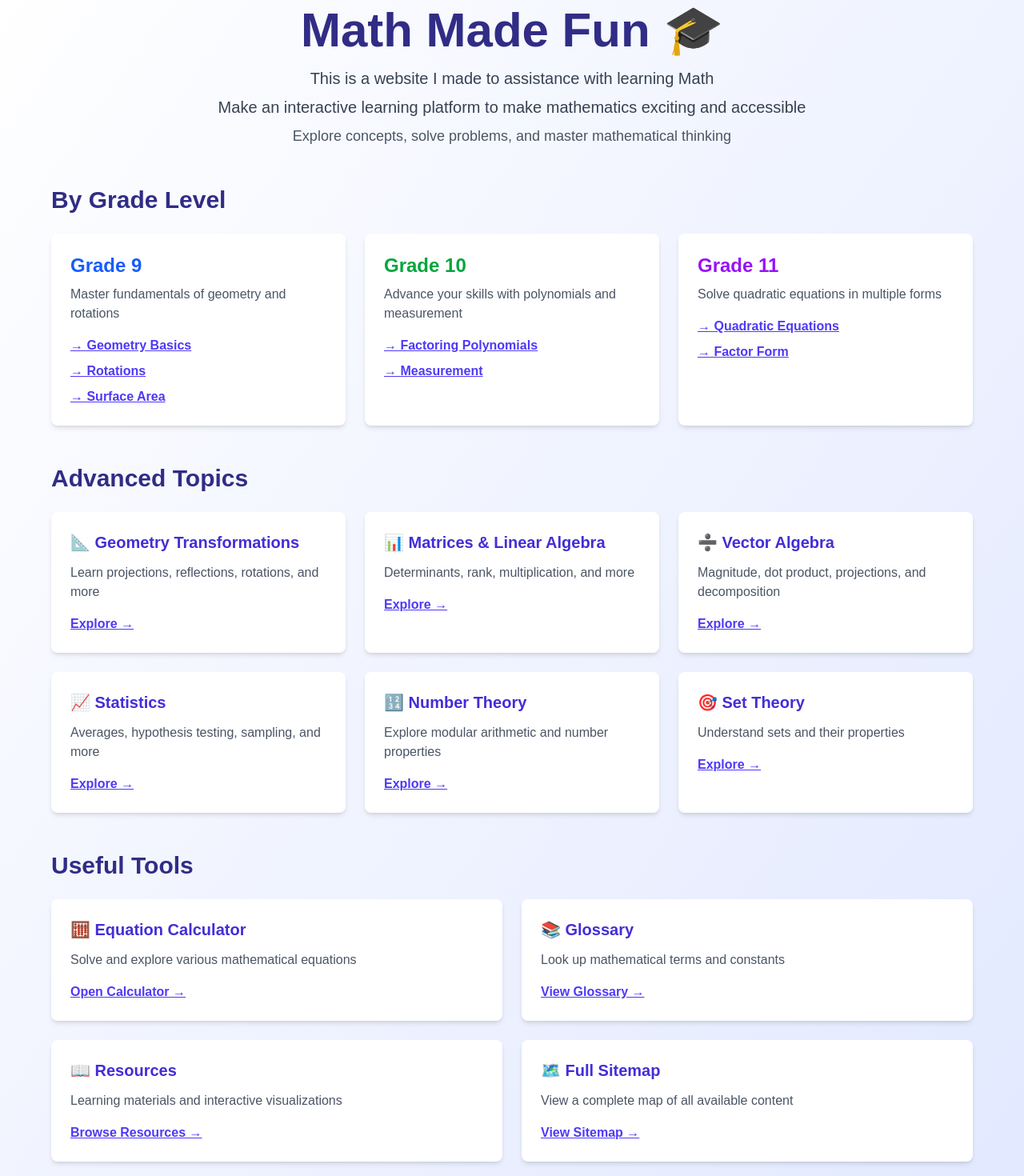
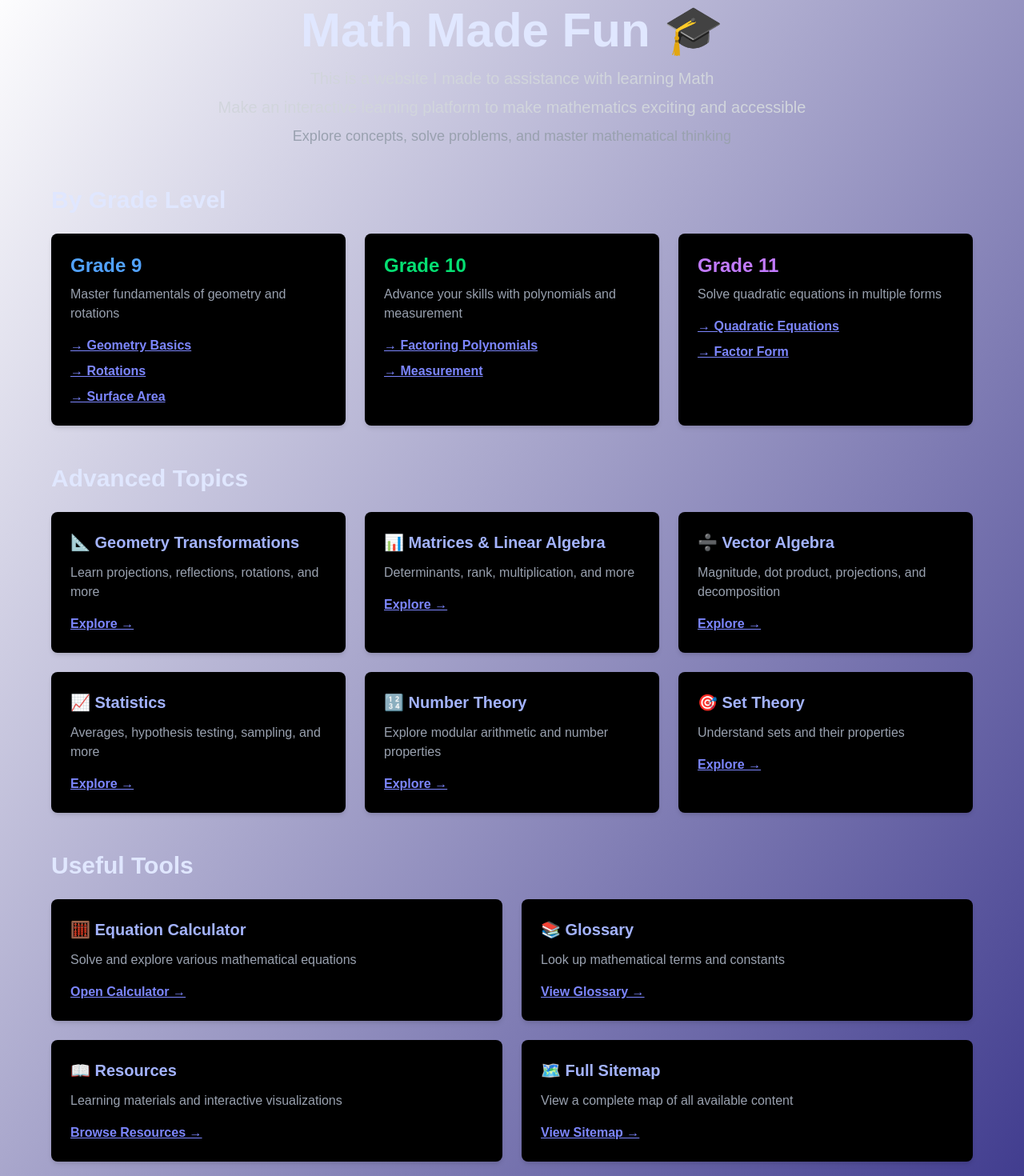
Before and after one commit to RisingSatalite/math-made-fun, a Next.js app: page / in a window 1280 px wide. Shown: the part 140-1610 px from the top of the page at 80% size. Built offline with nearby package versions, Linux system fonts and the light colour scheme.

Commit message:
darkmode

```diff
--- a/src/app/page.js
+++ b/src/app/page.js
@@ -1,64 +1,64 @@
 export default function Home() {
   return (
-    <div className="min-h-screen bg-gradient-to-br from-blue-150 to-indigo-100 p-8 sm:p-12">
+    <div className="min-h-screen bg-gradient-to-br from-blue-850 to-indigo-900 p-8 sm:p-12">
       {/* Header Section */}
       <div className="max-w-6xl mx-auto">
         <div className="text-center mb-12">
-          <h1 className="text-5xl sm:text-6xl font-bold text-indigo-900 mb-4">
+          <h1 className="text-5xl sm:text-6xl font-bold text-indigo-100 mb-4">
             Math Made Fun 🎓
           </h1>
-          <p className="text-xl text-gray-700 mb-2">
+          <p className="text-xl text-gray-300 mb-2">
             This is a website I made to assistance with learning Math
           </p>
-          <p  className="text-xl text-gray-700 mb-2">
+          <p  className="text-xl text-gray-300 mb-2">
             Make an interactive learning platform to make mathematics exciting and accessible
           </p>
-          <p className="text-lg text-gray-600">
+          <p className="text-lg text-gray-400">
             Explore concepts, solve problems, and master mathematical thinking
           </p>
         </div>
 
         {/* Grade Levels Section */}
         <section className="mb-12">
-          <h2 className="text-3xl font-bold text-indigo-900 mb-6">By Grade Level</h2>
+          <h2 className="text-3xl font-bold text-indigo-100 mb-6">By Grade Level</h2>
           <div className="grid grid-cols-1 sm:grid-cols-2 lg:grid-cols-3 gap-6">
-            <div className="bg-white rounded-lg shadow-md hover:shadow-lg transition p-6">
-              <h3 className="text-2xl font-bold text-blue-600 mb-2">Grade 9</h3>
-              <p className="text-gray-600 mb-4">Master fundamentals of geometry and rotations</p>
+            <div className="bg-black rounded-lg shadow-md hover:shadow-lg transition p-6">
+              <h3 className="text-2xl font-bold text-blue-400 mb-2">Grade 9</h3>
+              <p className="text-gray-400 mb-4">Master fundamentals of geometry and rotations</p>
               <div className="space-y-2">
-                <a href="/grade9" className="block text-indigo-600 hover:text-indigo-800 font-semibold">
+                <a href="/grade9" className="block text-indigo-400 hover:text-indigo-200 font-semibold">
                   → Geometry Basics
                 </a>
-                <a href="/grade9/rotations" className="block text-indigo-600 hover:text-indigo-800 font-semibold">
+                <a href="/grade9/rotations" className="block text-indigo-400 hover:text-indigo-200 font-semibold">
                   → Rotations
                 </a>
-                <a href="/grade9/surfacearea" className="block text-indigo-600 hover:text-indigo-800 font-semibold">
+                <a href="/grade9/surfacearea" className="block text-indigo-400 hover:text-indigo-200 font-semibold">
                   → Surface Area
                 </a>
               </div>
             </div>
 
-            <div className="bg-white rounded-lg shadow-md hover:shadow-lg transition p-6">
-              <h3 className="text-2xl font-bold text-green-600 mb-2">Grade 10</h3>
-              <p className="text-gray-600 mb-4">Advance your skills with polynomials and measurement</p>
+            <div className="bg-black rounded-lg shadow-md hover:shadow-lg transition p-6">
+              <h3 className="text-2xl font-bold text-green-400 mb-2">Grade 10</h3>
+              <p className="text-gray-400 mb-4">Advance your skills with polynomials and measurement</p>
               <div className="space-y-2">
-                <a href="/grade10" className="block text-indigo-600 hover:text-indigo-800 font-semibold">
+                <a href="/grade10" className="block text-indigo-400 hover:text-indigo-200 font-semibold">
                   → Factoring Polynomials
                 </a>
-                <a href="/grade10/measurement" className="block text-indigo-600 hover:text-indigo-800 font-semibold">
+                <a href="/grade10/measurement" className="block text-indigo-400 hover:text-indigo-200 font-semibold">
                   → Measurement
                 </a>
               </div>
             </div>
 
-            <div className="bg-white rounded-lg shadow-md hover:shadow-lg transition p-6">
-              <h3 className="text-2xl font-bold text-purple-600 mb-2">Grade 11</h3>
-              <p className="text-gray-600 mb-4">Solve quadratic equations in multiple forms</p>
+            <div className="bg-black rounded-lg shadow-md hover:shadow-lg transition p-6">
+              <h3 className="text-2xl font-bold text-purple-400 mb-2">Grade 11</h3>
+              <p className="text-gray-400 mb-4">Solve quadratic equations in multiple forms</p>
               <div className="space-y-2">
-                <a href="/grade11/quadtaticequations" className="block text-indigo-600 hover:text-indigo-800 font-semibold">
+                <a href="/grade11/quadtaticequations" className="block text-indigo-400 hover:text-indigo-200 font-semibold">
                   → Quadratic Equations
                 </a>
-                <a href="/grade11/quadtaticequations/factorform" className="block text-indigo-600 hover:text-indigo-800 font-semibold">
+                <a href="/grade11/quadtaticequations/factorform" className="block text-indigo-400 hover:text-indigo-200 font-semibold">
                   → Factor Form
                 </a>
               </div>
@@ -68,52 +68,52 @@ export default function Home() {
 
         {/* Advanced Topics Section */}
         <section className="mb-12">
-          <h2 className="text-3xl font-bold text-indigo-900 mb-6">Advanced Topics</h2>
+          <h2 className="text-3xl font-bold text-indigo-100 mb-6">Advanced Topics</h2>
           <div className="grid grid-cols-1 sm:grid-cols-2 lg:grid-cols-3 gap-6">
-            <div className="bg-white rounded-lg shadow-md hover:shadow-lg transition p-6">
-              <h3 className="text-xl font-bold text-indigo-700 mb-3">📐 Geometry Transformations</h3>
-              <p className="text-gray-600 mb-4">Learn projections, reflections, rotations, and more</p>
-              <a href="/advance/geometryTransformations" className="text-indigo-600 hover:text-indigo-800 font-semibold">
+            <div className="bg-black rounded-lg shadow-md hover:shadow-lg transition p-6">
+              <h3 className="text-xl font-bold text-indigo-300 mb-3">📐 Geometry Transformations</h3>
+              <p className="text-gray-400 mb-4">Learn projections, reflections, rotations, and more</p>
+              <a href="/advance/geometryTransformations" className="text-indigo-400 hover:text-indigo-200 font-semibold">
                 Explore →
               </a>
             </div>
 
-            <div className="bg-white rounded-lg shadow-md hover:shadow-lg transition p-6">
-              <h3 className="text-xl font-bold text-indigo-700 mb-3">📊 Matrices & Linear Algebra</h3>
-              <p className="text-gray-600 mb-4">Determinants, rank, multiplication, and more</p>
-              <a href="/advance/matrixes" className="text-indigo-600 hover:text-indigo-800 font-semibold">
+            <div className="bg-black rounded-lg shadow-md hover:shadow-lg transition p-6">
+              <h3 className="text-xl font-bold text-indigo-300 mb-3">📊 Matrices & Linear Algebra</h3>
+              <p className="text-gray-400 mb-4">Determinants, rank, multiplication, and more</p>
+              <a href="/advance/matrixes" className="text-indigo-400 hover:text-indigo-200 font-semibold">
                 Explore →
               </a>
             </div>
 
-            <div className="bg-white rounded-lg shadow-md hover:shadow-lg transition p-6">
-              <h3 className="text-xl font-bold text-indigo-700 mb-3">➗ Vector Algebra</h3>
-              <p className="text-gray-600 mb-4">Magnitude, dot product, projections, and decomposition</p>
-              <a href="/advance/vector" className="text-indigo-600 hover:text-indigo-800 font-semibold">
+            <div className="bg-black rounded-lg shadow-md hover:shadow-lg transition p-6">
+              <h3 className="text-xl font-bold text-indigo-300 mb-3">➗ Vector Algebra</h3>
+              <p className="text-gray-400 mb-4">Magnitude, dot product, projections, and decomposition</p>
+              <a href="/advance/vector" className="text-indigo-400 hover:text-indigo-200 font-semibold">
                 Explore →
               </a>
             </div>
 
-            <div className="bg-white rounded-lg shadow-md hover:shadow-lg transition p-6">
-              <h3 className="text-xl font-bold text-indigo-700 mb-3">📈 Statistics</h3>
-              <p className="text-gray-600 mb-4">Averages, hypothesis testing, sampling, and more</p>
-              <a href="/advance/statictics" className="text-indigo-600 hover:text-indigo-800 font-semibold">
+            <div className="bg-black rounded-lg shadow-md hover:shadow-lg transition p-6">
+              <h3 className="text-xl font-bold text-indigo-300 mb-3">📈 Statistics</h3>
+              <p className="text-gray-400 mb-4">Averages, hypothesis testing, sampling, and more</p>
+              <a href="/advance/statictics" className="text-indigo-400 hover:text-indigo-200 font-semibold">
                 Explore →
               </a>
             </div>
 
-            <div className="bg-white rounded-lg shadow-md hover:shadow-lg transition p-6">
-              <h3 className="text-xl font-bold text-indigo-700 mb-3">🔢 Number Theory</h3>
-              <p className="text-gray-600 mb-4">Explore modular arithmetic and number properties</p>
-              <a href="/advance/numberTheory" className="text-indigo-600 hover:text-indigo-800 font-semibold">
+            <div className="bg-black rounded-lg shadow-md hover:shadow-lg transition p-6">
+              <h3 className="text-xl font-bold text-indigo-300 mb-3">🔢 Number Theory</h3>
+              <p className="text-gray-400 mb-4">Explore modular arithmetic and number properties</p>
+              <a href="/advance/numberTheory" className="text-indigo-400 hover:text-indigo-200 font-semibold">
                 Explore →
               </a>
             </div>
 
-            <div className="bg-white rounded-lg shadow-md hover:shadow-lg transition p-6">
-              <h3 className="text-xl font-bold text-indigo-700 mb-3">🎯 Set Theory</h3>
-              <p className="text-gray-600 mb-4">Understand sets and their properties</p>
-              <a href="/advance/setTheory" className="text-indigo-600 hover:text-indigo-800 font-semibold">
+            <div className="bg-black rounded-lg shadow-md hover:shadow-lg transition p-6">
+              <h3 className="text-xl font-bold text-indigo-300 mb-3">🎯 Set Theory</h3>
+              <p className="text-gray-400 mb-4">Understand sets and their properties</p>
+              <a href="/advance/setTheory" className="text-indigo-400 hover:text-indigo-200 font-semibold">
                 Explore →
               </a>
             </div>
@@ -122,36 +122,36 @@ export default function Home() {
 
         {/* Tools Section */}
         <section className="mb-12">
-          <h2 className="text-3xl font-bold text-indigo-900 mb-6">Useful Tools</h2>
+          <h2 className="text-3xl font-bold text-indigo-100 mb-6">Useful Tools</h2>
           <div className="grid grid-cols-1 sm:grid-cols-2 gap-6">
-            <div className="bg-white rounded-lg shadow-md hover:shadow-lg transition p-6">
-              <h3 className="text-xl font-bold text-indigo-700 mb-3">🧮 Equation Calculator</h3>
-              <p className="text-gray-600 mb-4">Solve and explore various mathematical equations</p>
-              <a href="/calculate" className="text-indigo-600 hover:text-indigo-800 font-semibold">
+            <div className="bg-black rounded-lg shadow-md hover:shadow-lg transition p-6">
+              <h3 className="text-xl font-bold text-indigo-300 mb-3">🧮 Equation Calculator</h3>
+              <p className="text-gray-400 mb-4">Solve and explore various mathematical equations</p>
+              <a href="/calculate" className="text-indigo-400 hover:text-indigo-200 font-semibold">
                 Open Calculator →
               </a>
             </div>
 
-            <div className="bg-white rounded-lg shadow-md hover:shadow-lg transition p-6">
-              <h3 className="text-xl font-bold text-indigo-700 mb-3">📚 Glossary</h3>
-              <p className="text-gray-600 mb-4">Look up mathematical terms and constants</p>
-              <a href="/glossary" className="text-indigo-600 hover:text-indigo-800 font-semibold">
+            <div className="bg-black rounded-lg shadow-md hover:shadow-lg transition p-6">
+              <h3 className="text-xl font-bold text-indigo-300 mb-3">📚 Glossary</h3>
+              <p className="text-gray-400 mb-4">Look up mathematical terms and constants</p>
+              <a href="/glossary" className="text-indigo-400 hover:text-indigo-200 font-semibold">
                 View Glossary →
               </a>
             </div>
 
-            <div className="bg-white rounded-lg shadow-md hover:shadow-lg transition p-6">
-              <h3 className="text-xl font-bold text-indigo-700 mb-3">📖 Resources</h3>
-              <p className="text-gray-600 mb-4">Learning materials and interactive visualizations</p>
-              <a href="/resources" className="text-indigo-600 hover:text-indigo-800 font-semibold">
+            <div className="bg-black rounded-lg shadow-md hover:shadow-lg transition p-6">
+              <h3 className="text-xl font-bold text-indigo-300 mb-3">📖 Resources</h3>
+              <p className="text-gray-400 mb-4">Learning materials and interactive visualizations</p>
+              <a href="/resources" className="text-indigo-400 hover:text-indigo-200 font-semibold">
                 Browse Resources →
               </a>
             </div>
 
-            <div className="bg-white rounded-lg shadow-md hover:shadow-lg transition p-6">
-              <h3 className="text-xl font-bold text-indigo-700 mb-3">🗺️ Full Sitemap</h3>
-              <p className="text-gray-600 mb-4">View a complete map of all available content</p>
-              <a href="/sitemap-veiw" className="text-indigo-600 hover:text-indigo-800 font-semibold">
+            <div className="bg-black rounded-lg shadow-md hover:shadow-lg transition p-6">
+              <h3 className="text-xl font-bold text-indigo-300 mb-3">🗺️ Full Sitemap</h3>
+              <p className="text-gray-400 mb-4">View a complete map of all available content</p>
+              <a href="/sitemap-veiw" className="text-indigo-400 hover:text-indigo-200 font-semibold">
                 View Sitemap →
               </a>
             </div>
@@ -159,12 +159,12 @@ export default function Home() {
         </section>
 
         {/* Footer CTA */}
-        <section className="bg-white rounded-lg shadow-md p-8 text-center">
-          <h2 className="text-2xl font-bold text-indigo-900 mb-4">Ready to Learn?</h2>
-          <p className="text-gray-600 mb-6">
+        <section className="bg-black rounded-lg shadow-md p-8 text-center">
+          <h2 className="text-2xl font-bold text-indigo-100 mb-4">Ready to Learn?</h2>
+          <p className="text-gray-400 mb-6">
             Start exploring mathematics in a fun and interactive way. Choose a grade level, advanced topic, or use our tools.
           </p>
-          <a href="/sitemap-veiw" className="inline-block bg-indigo-600 hover:bg-indigo-700 text-white font-bold py-3 px-8 rounded-lg transition">
+          <a href="/sitemap-veiw" className="inline-block bg-indigo-600 hover:bg-indigo-700 text-black font-bold py-3 px-8 rounded-lg transition">
             Explore All Content
           </a>
         </section>
```
